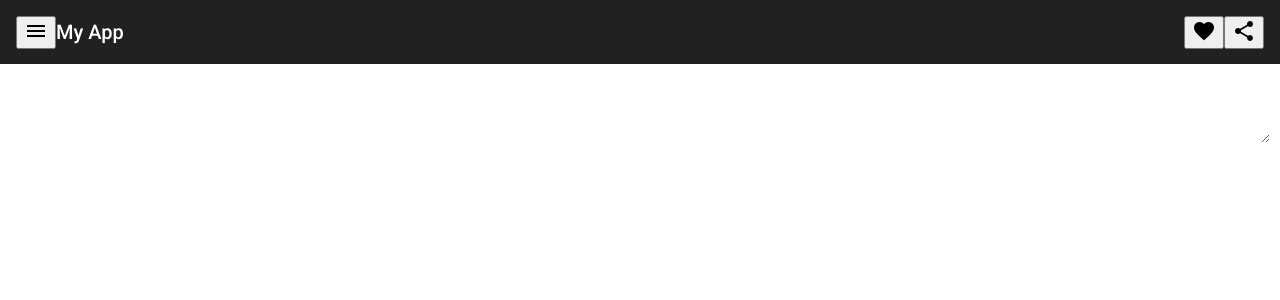
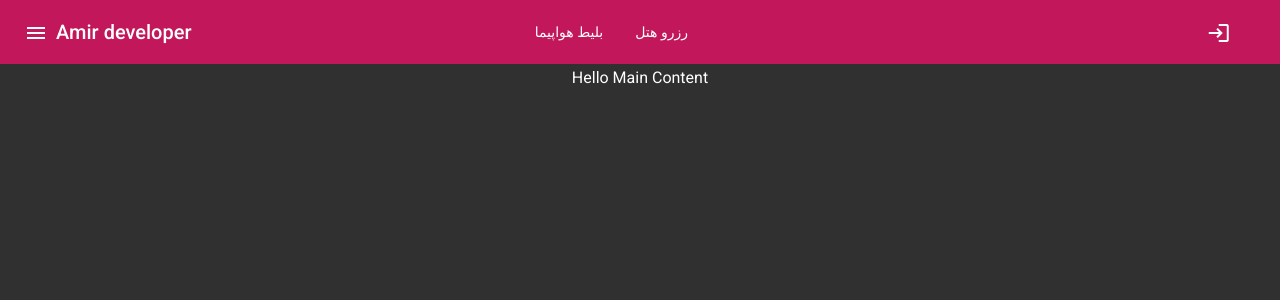
Before and after one commit to Amirhossein-hosseini/Angular-material-hotel, an Angular app: page / in a window 1280 px wide. Shown: the top 300 px of the page. Built offline with nearby package versions, Linux system fonts and the light colour scheme.

Commit message:
header complete...

```diff
--- a/package.json
+++ b/package.json
@@ -20,7 +20,7 @@
     "@angular/platform-browser": "~12.2.0",
     "@angular/platform-browser-dynamic": "~12.2.0",
     "@angular/router": "~12.2.0",
-    "bootstrap": "^4.5.0",
+    "bootstrap": "^4.6.0",
     "rxjs": "~6.6.0",
     "tslib": "^2.3.0",
     "zone.js": "~0.11.4"
--- a/src/app/app.component.html
+++ b/src/app/app.component.html
@@ -1,34 +1,37 @@
-<div class="container">
-  <div class="row">
-    <div class=" col-4 col-sm-6 col-md-8">
-      <div class="justify-content-center">
-        <mat-toolbar>
-          <button mat-icon-button class="example-icon" aria-label="Example icon-button with menu icon">
+<mat-drawer-container class="example-container" autosize>
+  <mat-drawer #drawer class="example-sidenav" mode="side">
+    <mat-list role="list">
+      <mat-list-item role="listitem" ><button mat-button (click)="drawer.toggle()"> Home </button></mat-list-item>
+      <mat-list-item role="listitem"><button mat-button (click)="drawer.toggle()"> Dashboard </button></mat-list-item>
+      <mat-list-item role="listitem"><button mat-button (click)="drawer.toggle()"> About </button></mat-list-item>
+    </mat-list>
+  </mat-drawer>
+
+  <div class="example-sidenav-content">
+    <mat-toolbar color="primary">
+      <button (click)="drawer.toggle()" mat-icon-button class="example-icon" aria-label="Example icon-button with menu icon">
         <mat-icon>menu</mat-icon>
       </button>
-          <span>My App</span>
+      <span>Amir developer</span>
       <span class="example-spacer"></span>
-          <button mat-icon-button class="example-icon favorite-icon" aria-label="Example icon-button with heart icon">
-            <mat-icon>favorite</mat-icon>
+      <button id="login" mat-icon-button class="example-icon favorite-icon" aria-label="Example icon-button with heart icon">
+        <mat-icon>login</mat-icon>
       </button>
-          <button mat-icon-button class="example-icon" aria-label="Example icon-button with share icon">
+      <button mat-button class="button-air">
+        بلیط هواپیما
+      </button>
+      <button mat-button class="button-air">رزرو هتل</button>
+      <!-- <button mat-icon-button class="example-icon" aria-label="Example icon-button with share icon">
         <mat-icon>share</mat-icon>
-          </button>
+      </button> -->
     </mat-toolbar>
 
   </div>
+
+  <section>
+    <div id="mainContent">
+      <h3>Hello Main Content</h3>
     </div>
-  </div>
-</div>
+  </section>
 
-<br>
-<div class="container">
-  <div class="row">
-    <div class="col-sm-8 col-md-6 ">
-      <mat-form-field class="example-full-width" appearance="fill">
-        <mat-label>Leave a comment</mat-label>
-        <textarea matInput placeholder="Ex. It makes me feel..."></textarea>
-      </mat-form-field>
-    </div>
-  </div>
-</div>
+</mat-drawer-container>
--- a/src/app/app.component.scss
+++ b/src/app/app.component.scss
@@ -1,12 +1,27 @@
-.example-spacer{
+.example-container {
+  width: 100%;
+  height: 100%;
+}
+
+.example-sidenav {
+  padding: 20px;
+}
+
+.example-spacer {
   flex: 1 1 auto;
 }
-.example-form {
-  min-width: 150px;
-  max-width: 500px;
-  width: 100%;
+
+#mainContent{
+  display: flex;
+  height: 100%;
+  align-items: center;
+  justify-content: center;
 }
 
-.example-full-width {
-  width: 100%;
+.button-air{
+  right: 35rem;
 }
+
+#login{
+  left: 10rem;
+}
--- a/src/app/app.component.ts
+++ b/src/app/app.component.ts
@@ -7,4 +7,8 @@ import { Component } from '@angular/core';
 })
 export class AppComponent {
   title = 'Angular';
+  show:boolean = false;
+  Toggle(){
+    this.show = ! this.show
+  }
 }
```
Also changed, not shown: src/app/material/material.module.ts (+8 -1 lines), 1 other file (tests, documents, lock files or other folders). Lines whose indentation alone changed are shown as unchanged.
